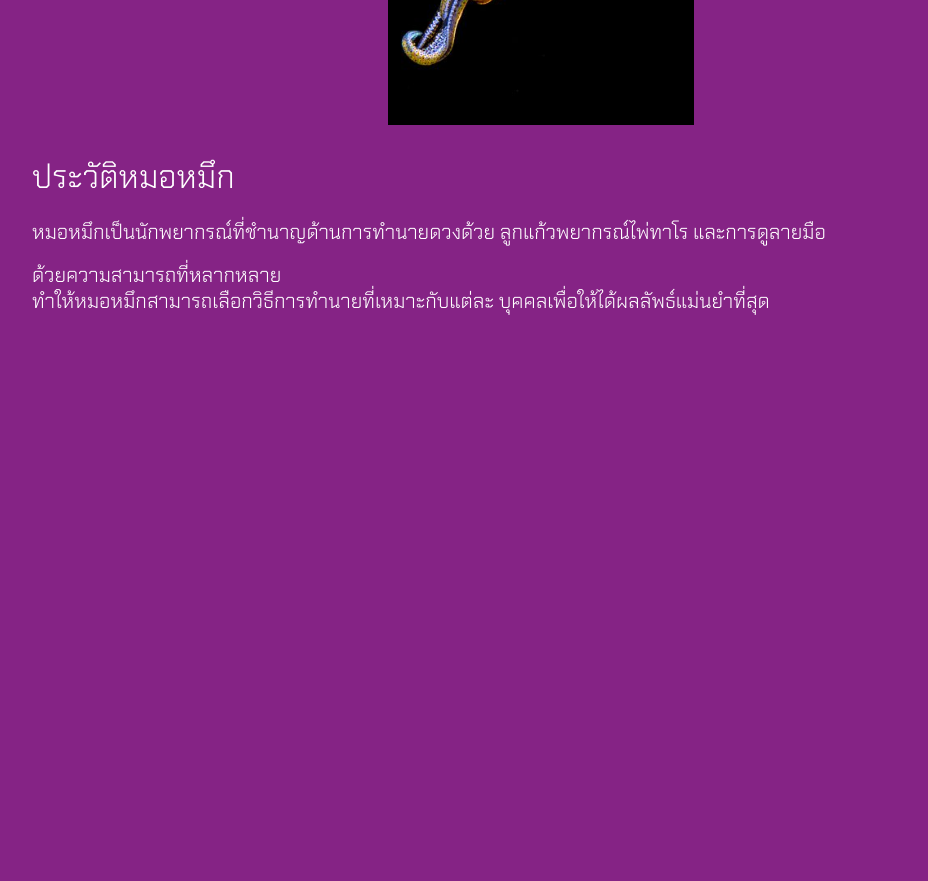
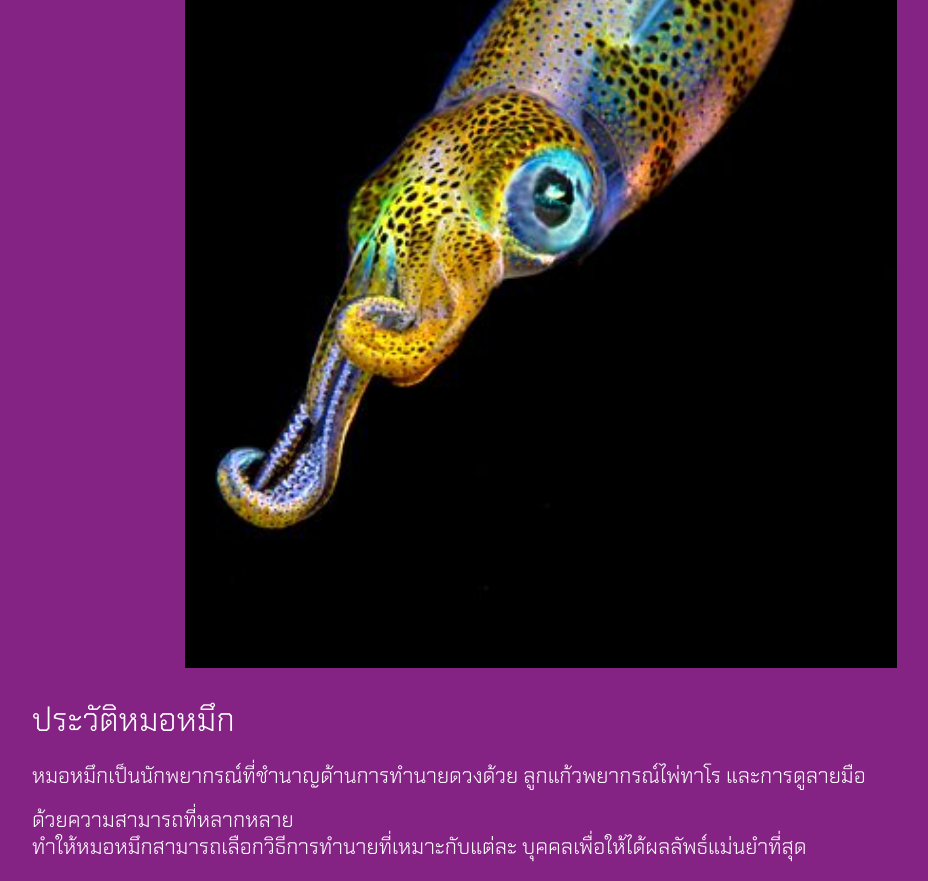
Before and after one commit to IOJAYAU/subweb, a plain HTML site: page index.html in a window 1280 px wide. Shown: the part 580-1461 px from the top of the page, without its empty margins (99-1027 px from the left). Before the commit the page ends 913 px from the top, so only its background shows below. Drawn offline with Linux system fonts and the light colour scheme.

Commit message:
Update index.html

```diff
--- a/index.html
+++ b/index.html
@@ -184,12 +184,13 @@
     <div>
         <table class="center">
             <tr>
-            <th><img src="picture/squid.jpg" width="30%" height="30%" style="margin-left: 32px; margin-right: 32px;"></th>
+            <th><img src="picture/squid.jpg" width="70%" height="70%" style="margin-left: 32px; margin-right: 32px;"></th>
             </tr>
             <tr>
-                <td style="color: white; font-weight: normal; text-align: left; vertical-align: top;"><h1 style="font-weight: normal; font-size: 2.5vmax">ประวัติหมอหมึก</h1><h2 style="font-size: 2.5vmin; font-weight: lighter;">หมอหมึกเป็นนักพยากรณ์ที่ชํานาญด้านการทํานายดวงด้วย ลูกแก้วพยากรณ์ไพ่ทาโร และการดูลายมือ
-                </h2><h2 style="font-size: 2.5vmin; font-weight: lighter;">ด้วยความสามารถที่หลากหลาย<br>ทําให้หมอหมึกสามารถเลือกวิธีการทํานายที่เหมาะกับแต่ละ บุคคลเพื่อให้ได้ผลลัพธ์แม่นยําที่สุด</h2></td>
-
+                <td style="color: white; font-weight: normal; text-align: left; vertical-align: top;">
+                    <h1 style="font-weight: normal; font-size: 32px">ประวัติหมอหมึก</h1>
+                    <h2 style="font-size: 21px; font-weight: lighter;">หมอหมึกเป็นนักพยากรณ์ที่ชํานาญด้านการทํานายดวงด้วย ลูกแก้วพยากรณ์ไพ่ทาโร และการดูลายมือ</h2>
+                    <h2 style="font-size: 21px; font-weight: lighter;">ด้วยความสามารถที่หลากหลาย<br>ทําให้หมอหมึกสามารถเลือกวิธีการทํานายที่เหมาะกับแต่ละ บุคคลเพื่อให้ได้ผลลัพธ์แม่นยําที่สุด</h2></td>
               </tr>
         </table>
     </div>
```
